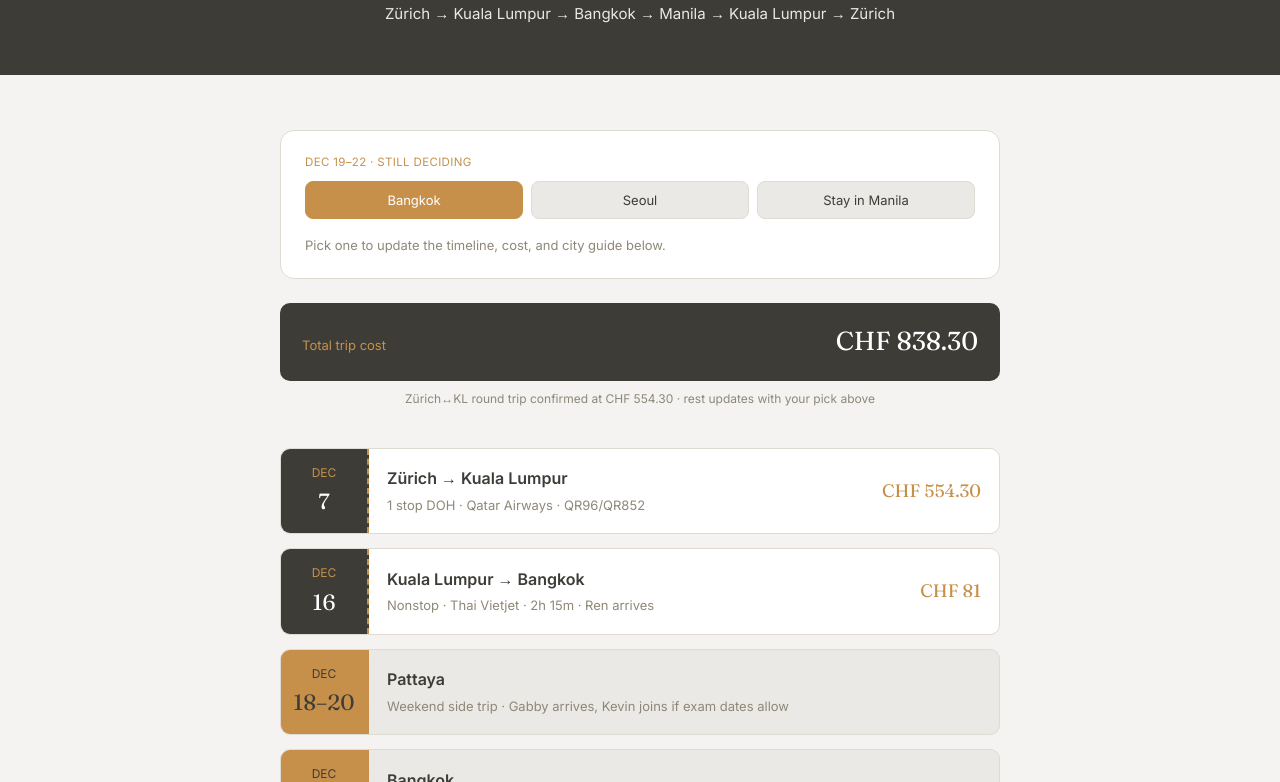
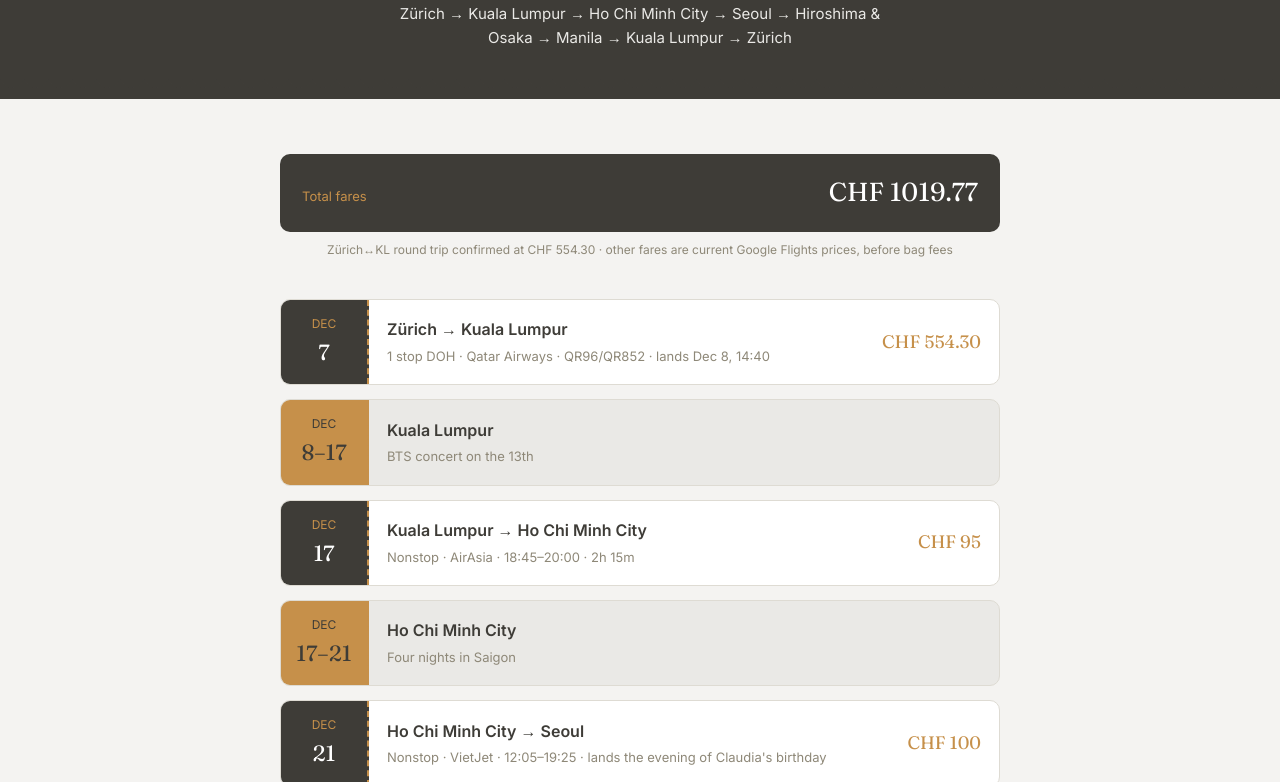
Before and after one commit to danealonzoxx/asia, a plain HTML site: page index.html in a window 1280 px wide. Shown: the part 172-954 px from the top of the page. Drawn offline with Linux system fonts and the light colour scheme.

Commit message:
Add files via upload

```diff
--- a/index.html
+++ b/index.html
@@ -289,26 +289,16 @@
 <header>
   <div class="eyebrow">Dec 7 &mdash; Jan 20</div>
   <h1 style="color:#FFFFFF;">Home for the holidays</h1>
-  <p>Zürich → Kuala Lumpur → Bangkok → Manila → Kuala Lumpur → Zürich</p>
+  <p>Zürich → Kuala Lumpur → Ho Chi Minh City → Seoul → Hiroshima &amp; Osaka → Manila → Kuala Lumpur → Zürich</p>
 </header>
 
 <div class="wrap">
 
-  <div style="background:var(--white);border:1px solid var(--line);border-radius:14px;padding:22px 24px;margin-bottom:24px;">
-    <div class="group-label" style="margin:0 0 10px;">DEC 19–22 · STILL DECIDING</div>
-    <div class="escape-toggle" id="midToggle">
-      <button class="active" onclick="setMidOption('bkk')">Bangkok</button>
-      <button onclick="setMidOption('seoul')">Seoul</button>
-      <button onclick="setMidOption('manila')">Stay in Manila</button>
-    </div>
-    <p style="font-size:13px;color:var(--taupe);margin:12px 0 0;">Pick one to update the timeline, cost, and city guide below.</p>
+  <div class="total-bar">
+    <span class="label">Total fares</span>
+    <span class="value" id="totalValue">CHF 1019.77</span>
   </div>
-
-  <div class="total-bar">
-    <span class="label">Total trip cost</span>
-    <span class="value" id="totalValue">CHF 838</span>
-  </div>
-  <p style="font-size:12px;color:var(--taupe);text-align:center;margin:0 0 40px;">Zürich↔KL round trip confirmed at CHF 554.30 · rest updates with your pick above</p>
+  <p style="font-size:12px;color:var(--taupe);text-align:center;margin:0 0 40px;">Zürich↔KL round trip confirmed at CHF 554.30 · other fares are current Google Flights prices, before bag fees</p>
 
   <div class="timeline" id="timeline"></div>
 
@@ -323,49 +313,31 @@
 <footer>Built for the December–January loop &middot; fares and picks current as of booking</footer>
 
 <script>
-let midOption = 'bkk';
-
-const fixedStart = [
-  {stub:"7", month:"DEC", route:"Zürich → Kuala Lumpur", detail:"1 stop DOH · Qatar Airways · QR96/QR852", price:"CHF 554.30", stay:false}
-];
-
-const midLegs = {
-  bkk: [
-    {stub:"16", month:"DEC", route:"Kuala Lumpur → Bangkok", detail:"Nonstop · Thai Vietjet · 2h 15m · Ren arrives", price:81, stay:false},
-    {stub:"18–20", month:"DEC", route:"Pattaya", detail:"Weekend side trip · Gabby arrives, Kevin joins if exam dates allow", price:0, stay:true},
-    {stub:"20–22", month:"DEC", route:"Bangkok", detail:"Back in the city · head to the airport ~11 PM on the 22nd", price:0, stay:true},
-    {stub:"23", month:"DEC", route:"Bangkok → Manila", detail:"Nonstop · Cebu Pacific · 3h 40m · 1:30 AM departure", price:110, stay:false}
-  ],
-  seoul: [
-    {stub:"19–20", month:"DEC", route:"Kuala Lumpur → Seoul", detail:"1 stop SGN · VietJet · 21h35m layover — day tour of Ho Chi Minh City", price:161, stay:false},
-    {stub:"20–22", month:"DEC", route:"Seoul", detail:"Winter city stretch · Claudia's birthday on the 21st", price:0, stay:true},
-    {stub:"22", month:"DEC", route:"Seoul → Manila", detail:"Nonstop · Jeju Air · 4h 45m", price:178, stay:false}
-  ],
-  manila: [
-    {stub:"16", month:"DEC", route:"Kuala Lumpur → Manila", detail:"Flight TBD · straight home", price:null, stay:false}
-  ]
-};
-
-const fixedEndByOption = {
-  bkk: [{stub:"23–8", month:"DEC–JAN", route:"Manila", detail:"Home for the holidays", price:0, stay:true}],
-  seoul: [{stub:"22–8", month:"DEC–JAN", route:"Manila", detail:"Home for the holidays", price:0, stay:true}],
-  manila: [{stub:"16–8", month:"DEC–JAN", route:"Manila", detail:"Extra time home for the holidays", price:0, stay:true}]
-};
-
-const fixedEnd = [
-  {stub:"8", month:"JAN", route:"Manila → Kuala Lumpur", detail:"Nonstop · Cebu Pacific · 4h 10m", price:93, stay:false},
-  {stub:"8–19", month:"JAN", route:"Kuala Lumpur", detail:"Jeremy's birthday on the 10th", price:0, stay:true},
-  {stub:"19–20", month:"JAN", route:"Kuala Lumpur → Zürich", detail:"1 stop DOH · Qatar Airways · QR853/QR93", price:"incl.", stay:false}
+const legs = [
+  {stub:"7", month:"DEC", route:"Zürich → Kuala Lumpur", detail:"1 stop DOH · Qatar Airways · QR96/QR852 · lands Dec 8, 14:40", price:"CHF 554.30", stay:false},
+  {stub:"8–17", month:"DEC", route:"Kuala Lumpur", detail:"BTS concert on the 13th", price:0, stay:true},
+  {stub:"17", month:"DEC", route:"Kuala Lumpur → Ho Chi Minh City", detail:"Nonstop · AirAsia · 18:45–20:00 · 2h 15m", price:95, stay:false},
+  {stub:"17–21", month:"DEC", route:"Ho Chi Minh City", detail:"Four nights in Saigon", price:0, stay:true},
+  {stub:"21", month:"DEC", route:"Ho Chi Minh City → Seoul", detail:"Nonstop · VietJet · 12:05–19:25 · lands the evening of Claudia's birthday", price:100, stay:false},
+  {stub:"21–28", month:"DEC", route:"Seoul", detail:"Claudia's birthday on the 21st · Christmas in Seoul", price:0, stay:true},
+  {stub:"28", month:"DEC", route:"Seoul → Hiroshima", detail:"Nonstop · Jeju Air · 07:45–09:30 · 1h 45m", price:46, stay:false},
+  {stub:"28–?", month:"DEC", route:"Hiroshima", detail:"Ring in the New Year · exact days to be set", price:0, stay:true},
+  {stub:"TBD", month:"JAN", route:"Hiroshima → Osaka", detail:"Shinkansen · ~1h 30m · about ¥11,000 reserved", price:57.47, stay:false},
+  {stub:"?–11", month:"JAN", route:"Osaka", detail:"Jeremy's birthday on the 10th", price:0, stay:true},
+  {stub:"11", month:"JAN", route:"Osaka (KIX) → Manila", detail:"Nonstop · Cebu Pacific · 19:35–23:25 · 4h 50m", price:105, stay:false},
+  {stub:"11–17", month:"JAN", route:"Manila", detail:"Family time", price:0, stay:true},
+  {stub:"17", month:"JAN", route:"Manila → Kuala Lumpur", detail:"Nonstop · Cebu Pacific · 20:15–00:20 (+1) · lands Jan 18", price:62, stay:false},
+  {stub:"18–19", month:"JAN", route:"Kuala Lumpur", detail:"Last days before flying home", price:0, stay:true},
+  {stub:"19–20", month:"JAN", route:"Kuala Lumpur → Zürich", detail:"1 stop DOH · Qatar Airways · QR853/QR93 · lands Jan 20, 07:00", price:"incl.", stay:false}
 ];
 
 function renderTimeline(){
   const timeline = document.getElementById('timeline');
   timeline.innerHTML = '';
-  const legs = [...fixedStart, ...midLegs[midOption], ...fixedEndByOption[midOption], ...fixedEnd];
   legs.forEach(l => {
     const el = document.createElement('div');
     el.className = 'leg' + (l.stay ? ' stay' : '');
-    const priceLabel = l.price === null ? 'TBD' : (typeof l.price === 'number' ? (l.price > 0 ? 'CHF ' + l.price : '') : l.price);
+    const priceLabel = typeof l.price === 'number' ? (l.price > 0 ? 'CHF ' + l.price : '') : l.price;
     el.innerHTML = `
       <div class="stub"><div class="date">${l.month}</div><div class="day">${l.stub}</div></div>
       <div class="body">
@@ -377,30 +349,17 @@ function renderTimeline(){
       </div>`;
     timeline.appendChild(el);
   });
-
-  const known = [...midLegs[midOption], ...fixedEnd].reduce((sum, l) => sum + (typeof l.price === 'number' ? l.price : 0), 0);
-  const hasTBD = midLegs[midOption].some(l => l.price === null);
-  document.getElementById('totalValue').textContent = 'CHF ' + (554.30 + known).toFixed(2) + (hasTBD ? ' + TBD' : '');
-}
-
-function setMidOption(opt){
-  midOption = opt;
-  document.querySelectorAll('#midToggle button').forEach((b,i) => {
-    b.classList.toggle('active', ['bkk','seoul','manila'][i] === opt);
-  });
-  renderTimeline();
-  renderCities();
-  const target = opt === 'bkk' ? 'bkk' : (opt === 'seoul' ? 'seoul' : 'mnl');
-  showCity(target);
+  const total = 554.30 + legs.reduce((sum, l) => sum + (typeof l.price === 'number' ? l.price : 0), 0);
+  document.getElementById('totalValue').textContent = 'CHF ' + total.toFixed(2);
 }
 
 renderTimeline();
 
 const baseCities = {
   kul: {
-    id: "kul", name: "Kuala Lumpur", tagline: "Layover & Jeremy's birthday, Jan 8–19",
+    id: "kul", name: "Kuala Lumpur", tagline: "Dec 8–17 and Jan 18–19",
     groups: [
-      { label: "BIRTHDAY DINNER — SOMETHING INTIMATE", recos: [
+      { label: "AN INTIMATE DINNER", recos: [
         {tag:"◆", name:"Studio Restaurant", meta:"Intimate tasting menu · Plaza Batai", desc:"Dim, low-lit dining room built for a small group. Six-, eight-, or ten-course tasting menus centred on seafood and vegetables — book the whole room out if you want it just the two of you plus Jeremy's crew."}
       ]},
       { label: "MORE DINING", recos: [
@@ -409,56 +368,35 @@ const baseCities = {
         {tag:"◇", name:"Nobu Kuala Lumpur", meta:"Japanese-Peruvian · Petronas views", desc:"One floor below Marini's on 57 — reliable for a group dinner with a view if plans change last-minute."}
       ]},
       { label: "THINGS TO DO", recos: [
-        {tag:"◈", name:"Petronas Towers & KLCC Park", meta:"Landmark", desc:"The skybridge at dusk, then a walk through the park below — easy to slot into a birthday-week evening."},
+        {tag:"◈", name:"Petronas Towers & KLCC Park", meta:"Landmark", desc:"The skybridge at dusk, then a walk through the park below — easy to slot into an evening."},
         {tag:"◈", name:"Batu Caves", meta:"Half-day trip", desc:"The limestone temple steps just north of the city — best done early morning before the heat and crowds build."},
         {tag:"◈", name:"KL Forest Eco Park", meta:"Canopy walk", desc:"A pocket of rainforest right in the city centre, with a short canopy walkway — good for a slow morning."}
       ]}
     ]
   },
-  bkk: {
-    id: "bkk", name: "Bangkok", tagline: "Dec 16–23, with a Pattaya side trip",
+  hcmc: {
+    id: "hcmc", name: "Ho Chi Minh City", tagline: "Dec 17–21, four nights in Saigon",
     groups: [
-      { label: "WHO'S AROUND", recos: [
-        {tag:"◇", name:"Ren", meta:"Dec 16–23", desc:"Around for the whole Thailand stretch."},
-        {tag:"◇", name:"Gabby", meta:"Dec 18–23", desc:"Joins in time for the Pattaya weekend."},
-        {tag:"◇", name:"Kevin", meta:"TBD", desc:"Waiting on exam schedule — may join for Pattaya or just the last few days."}
-      ]},
-      { label: "PATTAYA SIDE TRIP — DEC 18–20", recos: [
-        {tag:"◈", name:"Over the Moon Sky Lounge", meta:"Rooftop bar", desc:"Rooftop views over Pattaya — an easy one to build an evening around while the group's together."}
-      ]},
       { label: "DINING", recos: [
-        {tag:"★★★", name:"Sorn", meta:"3 Michelin stars · Southern Thai", desc:"Deep, uncompromising southern Thai flavours — Thailand's only Thai-cuisine restaurant at the top tier. Bookings open the 25th of the prior month, so it's a long shot for this trip."},
-        {tag:"◆", name:"Phed Mark", meta:"Budget · best pad kra pao in the city", desc:"Mark Wiens' own restaurant — casual, loud, and quick. ~฿300–500 per person."},
-        {tag:"◆", name:"Sam Lor", meta:"Budget-mid · modern Thai, great for groups", desc:"Rooted in Thai tradition but not stuck there — the kind of place that works for a big table that wants to eat a lot and stay late. Reservations recommended."},
-        {tag:"◆", name:"Jay Fai", meta:"Michelin-recognized street food", desc:"Legendary crab omelette — expect a long queue, so book ahead or arrive early."},
-        {tag:"◆", name:"P'Aor", meta:"Budget · famous tom yum noodles", desc:"Cheap, consistently well-reviewed, no-frills."},
-        {tag:"◇", name:"Chatuchak Weekend Market food stalls", meta:"Casual", desc:"If the timing lines up with a weekend, this is the easiest way to eat your way through a huge range of Thai street food in one stop."}
-      ]},
-      { label: "ROOFTOP BARS", recos: [
-        {tag:"◈", name:"Vertigo & Moon Bar", meta:"Banyan Tree · free entry", desc:"Most consistently recommended by repeat visitors — 360° view, 61st floor."},
-        {tag:"◈", name:"Brewski", meta:"Craft beer rooftop · casual", desc:"Relaxed dress code, a dozen taps, good option if the group wants a low-key night over a dressy one."},
-        {tag:"◈", name:"Eagle Nest", meta:"Sala Rattanakosin · Wat Arun view", desc:"Romantic and specifically overlooks Wat Arun — pairs well with the temple visit."}
+        {tag:"◆", name:"Bánh Mì Huynh Hoa", meta:"Street food institution", desc:"The loaded, pâté-heavy bánh mì that has a queue most hours — cheap and worth it."},
+        {tag:"◆", name:"Nhà Hàng Ngon", meta:"Vietnamese classics under one roof", desc:"A villa-style restaurant with stalls cooking regional dishes — an easy introduction to the whole menu, good for a group."},
+        {tag:"◇", name:"Pho Hoa Pasteur", meta:"Casual · long-running", desc:"A bowl of pho in air-conditioning, close to the main sights."}
       ]},
       { label: "THINGS TO DO", recos: [
-        {tag:"◈", name:"Wat Arun in traditional Thai outfits", meta:"Temple + costume rental", desc:"Rental shops right at the temple grounds hire out traditional Thai outfits by the hour for photos against the spires — best around golden hour, same trip as the riverside walk."},
-        {tag:"◈", name:"Grand Palace & Wat Phra Kaew", meta:"Landmark", desc:"Bangkok's most-visited site — go early to beat both the heat and the tour groups."},
-        {tag:"◈", name:"Chao Phraya Princess dinner cruise", meta:"Boards at ICONSIAM pier", desc:"Buffet dinner cruising past Wat Arun and the Grand Palace lit up at night. Arrive an hour early for ICONSIAM's Sook Siam market and nightly fountain show. Book rooftop seating a week ahead for weekends."}
-      ]},
-      { label: "GROUP ACTIVITIES", recos: [
-        {tag:"◆", name:"Silom Thai Cooking School", meta:"Small groups, max 9–10", desc:"Market trip, then cook a full meal from scratch — runs a team-building format where small teams compete on 4–5 dishes."},
-        {tag:"◆", name:"Muay Thai class", meta:"Beginner group sessions", desc:"Several gyms around the city run drop-in group classes — no experience needed."},
-        {tag:"◆", name:"Tuk-tuk street food tour", meta:"Evening, small group", desc:"An easy way to cover several neighbourhoods and stalls in one night without planning the route yourselves."}
+        {tag:"◈", name:"War Remnants Museum", meta:"Museum", desc:"Sobering and well worth a morning."},
+        {tag:"◈", name:"Notre-Dame Cathedral & Central Post Office", meta:"French colonial core", desc:"Two landmarks side by side — an easy walk with Ben Thanh Market nearby."},
+        {tag:"◈", name:"Ben Thanh Market", meta:"Market", desc:"Souvenirs by day, street food stalls by night."},
+        {tag:"◈", name:"Cu Chi Tunnels", meta:"Half-day trip", desc:"The wartime tunnel network outside the city — a half-day on its own."},
+        {tag:"◈", name:"Mekong Delta day trip", meta:"Full day", desc:"Boats, canals and fruit orchards — the classic day out from Saigon."},
+        {tag:"◈", name:"Rooftop bars in District 1", meta:"Evening", desc:"Skyline views over the river at night — good for a final evening before the flight to Seoul."}
       ]}
     ]
   },
   seoul: {
-    id: "seoul", name: "Seoul", tagline: "Dec 19–22, winter city stretch",
+    id: "seoul", name: "Seoul", tagline: "Dec 21–28, winter city stretch",
     groups: [
       { label: "THE OCCASION", recos: [
-        {tag:"◇", name:"Claudia's birthday, Dec 21", meta:"Meeting the girls in Seoul", desc:"Trip's built around this — worth locking down a birthday dinner or activity for the 21st once the group's plans firm up."}
-      ]},
-      { label: "SAIGON LAYOVER — DEC 19–20", recos: [
-        {tag:"◈", name:"Ho Chi Minh City day tour", meta:"~21h35m layover, worth checking in for a day", desc:"Enough time for a proper 6–8hr layover tour: War Remnants Museum, the Notre-Dame Cathedral and Central Post Office for the French colonial core, and Ben Thanh Market. Cu Chi Tunnels is the alternative if you'd rather trade the city core for history outside town — it's a half-day on its own, so pick one, not both. Check Vietnam's transit visa rules before booking a tour that leaves the airport."}
+        {tag:"◇", name:"Claudia's birthday, Dec 21", meta:"Meeting the girls in Seoul", desc:"Your flight lands in the evening of the 21st, so plan a late birthday dinner or drinks with the girls."}
       ]},
       { label: "DINING", recos: [
         {tag:"◆", name:"Gwangjang Market", meta:"Street food institution", desc:"Bindaetteok (mung bean pancakes) and mayak gimbap — the classic Seoul street food stop, good for a group."},
@@ -473,8 +411,30 @@ const baseCities = {
       ]}
     ]
   },
+  jp: {
+    id: "jp", name: "Hiroshima & Osaka", tagline: "Dec 28 – Jan 11, New Year in Japan",
+    groups: [
+      { label: "THE OCCASION", recos: [
+        {tag:"◇", name:"Jeremy's birthday, Jan 10", meta:"In Osaka", desc:"Worth booking a dinner early — January restaurants fill up after the New Year break."}
+      ]},
+      { label: "NEW YEAR TIMING", recos: [
+        {tag:"◇", name:"Plan around Jan 1–3", meta:"Heads up", desc:"Many restaurants and shops close for the first days of January, and shrines are packed for hatsumode (first visits). Check hours before you go."}
+      ]},
+      { label: "HIROSHIMA", recos: [
+        {tag:"◈", name:"Peace Memorial Park & Museum", meta:"Landmark", desc:"The A-Bomb Dome and the museum — a quiet, essential morning."},
+        {tag:"◈", name:"Miyajima & Itsukushima Shrine", meta:"Half-day trip", desc:"The floating torii gate, deer and grilled oysters, a short ferry from the mainland."},
+        {tag:"◆", name:"Hiroshima-style okonomiyaki", meta:"Local dish", desc:"Layered with noodles rather than mixed — try it at the Okonomimura building, where each stall has its own style."}
+      ]},
+      { label: "OSAKA", recos: [
+        {tag:"◆", name:"Dotonbori & Kuromon Market", meta:"Street food", desc:"Takoyaki, okonomiyaki and seafood skewers along the canal — best after dark."},
+        {tag:"◆", name:"Shinsekai kushikatsu", meta:"Casual", desc:"Deep-fried skewers in a retro neighbourhood. Don't double-dip the sauce."},
+        {tag:"◈", name:"Osaka Castle", meta:"Landmark", desc:"The keep and the grounds, easy to pair with a morning walk."},
+        {tag:"◈", name:"Nara day trip", meta:"~45 min by train", desc:"Todai-ji and the free-roaming deer in the park."}
+      ]}
+    ]
+  },
   mnl: {
-    id: "mnl", name: "Manila", tagline: "Home for the holidays",
+    id: "mnl", name: "Manila", tagline: "Jan 11–17, family time",
     groups: [
       { label: "DINING", recos: [
         {tag:"◆", name:"Toyo Eatery", meta:"Asia's 50 Best · no Michelin guide in PH yet", desc:"The Philippines isn't covered by the Michelin Guide, but this is the closest equivalent — modern Filipino cooking built on regional ingredients and heritage recipes."}
@@ -493,8 +453,7 @@ const nav = document.getElementById('cityNav');
 const cardsWrap = document.getElementById('cityCards');
 
 function getActiveCities(){
-  const mid = midOption === 'manila' ? null : baseCities[midOption];
-  return mid ? [baseCities.kul, mid, baseCities.mnl] : [baseCities.kul, baseCities.mnl];
+  return [baseCities.kul, baseCities.hcmc, baseCities.seoul, baseCities.jp, baseCities.mnl];
 }
 
 function renderCities(){
```
